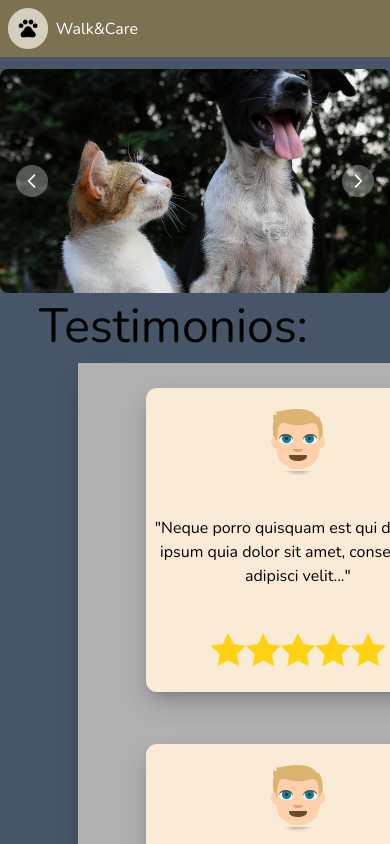
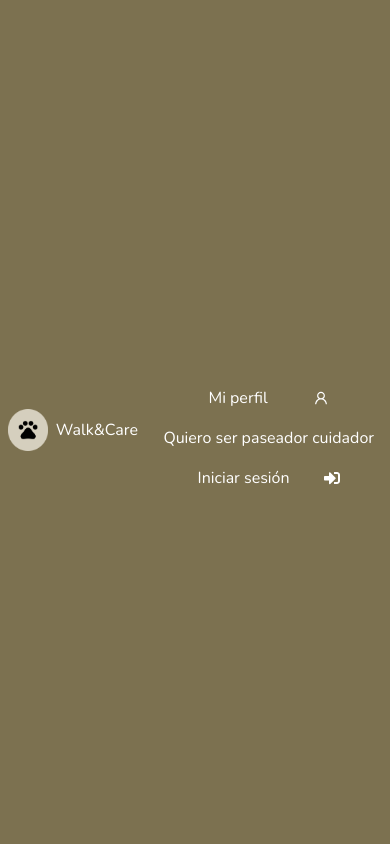
Before and after one commit to No-Country/s5-12-m-mern, a Next.js app in the folder frontend/: page / in a window 390 px wide. Shown: the top 844 px of the page. Built offline with nearby package versions, Linux system fonts and the light colour scheme.

Commit message:
feat: nav celular

```diff
--- a/frontend/app/components/navigation/NavLinks.jsx
+++ b/frontend/app/components/navigation/NavLinks.jsx
@@ -5,9 +5,8 @@ import Link from "next/link";
 import styles from "./NavLinks.module.css";
 import { AiOutlineUser, AiOutlineBell } from "react-icons/ai";
 import { BsThreeDots, BsClockHistory } from "react-icons/bs";
-import { FaPaw, FaSignOutAlt, FaSignInAlt } from "react-icons/fa";
+import { FaPaw, FaSignOutAlt, FaSignInAlt, FaUserAlt } from "react-icons/fa";
 import Backdrop from "../UI/backdrop/Backdrop";
-import SideDrawer from "./SideDrawer";
 import { useContext } from "react";
 import AuthContext from "../../../store/auth-context";
 
@@ -26,19 +25,82 @@ const NavLinks = () => {
   };
 
   const logoutHandler = () => {
-    authCtx.logout()
-  }
+    authCtx.logout();
+  };
+  console.log(window);
 
+  const maxWidth = window?.innerWidth;
   return (
+    <>
+      {maxWidth <= 767 ? (
+        <ul className={styles["nav-links-drawer"]}>
+          {authCtx.isLoggedIn ? (
+            <li>
+              Mi perfil
+              <FaUserAlt />
+            </li>
+          ) : (
+            <li>
+              Mi perfil
+              <AiOutlineUser />
+            </li>
+          )}
+          {authCtx.isLoggedIn ? (
+            <li>
+              <AiOutlineBell />
+            </li>
+          ) : (
+            ""
+          )}
+          {authCtx.isLoggedIn ? (
+            <li>
+              Historial <BsClockHistory />
+            </li>
+          ) : (
+            ""
+          )}
+
+          {authCtx.isLoggedIn ? "" : <li>Quiero ser paseador cuidador</li>}
+          {authCtx.isLoggedIn ? (
+            <li>
+              Perfil mascota <FaPaw />
+            </li>
+          ) : (
+            ""
+          )}
+          {!authCtx.isLoggedIn ? (
+            <li>
+              <Link href="/login">Iniciar sesión</Link>
+              <FaSignInAlt />
+            </li>
+          ) : (
+            <li>
+              <button onClick={logoutHandler}>Cerrar sesión</button>
+              <FaSignOutAlt />
+            </li>
+          )}
+        </ul>
+      ) : (
         <>
           {isDrawerOpen && <Backdrop onClick={closeDrawerHandler} />}
           <ul className={styles["nav-links"]}>
+            {authCtx.isLoggedIn ? (
+              <li>
+                <FaUserAlt />
+              </li>
+            ) : (
               <li>
                 <AiOutlineUser />
               </li>
+            )}
+
+            {authCtx.isLoggedIn ? (
               <li>
                 <AiOutlineBell />
               </li>
+            ) : (
+              ""
+            )}
             <li>
               <button onClick={openDrawerHandler}>
                 <BsThreeDots />
@@ -47,13 +109,25 @@ const NavLinks = () => {
             {isDrawerOpen && (
               <div className={styles.drawerCtn}>
                 <ul>
+                  {authCtx.isLoggedIn ? (
                     <li>
                       Historial <BsClockHistory />
                     </li>
+                  ) : (
+                    ""
+                  )}
+                  {authCtx.isLoggedIn ? (
+                    ""
+                  ) : (
                     <li>Quiero ser paseador cuidador</li>
+                  )}
+                  {authCtx.isLoggedIn ? (
                     <li>
                       Perfil mascota <FaPaw />
                     </li>
+                  ) : (
+                    ""
+                  )}
                   {!authCtx.isLoggedIn ? (
                     <li>
                       <Link href="/login">Iniciar sesión</Link>
@@ -70,6 +144,8 @@ const NavLinks = () => {
             )}
           </ul>
         </>
+      )}
+    </>
   );
 };
 
```
Lines whose indentation alone changed are shown as unchanged.
